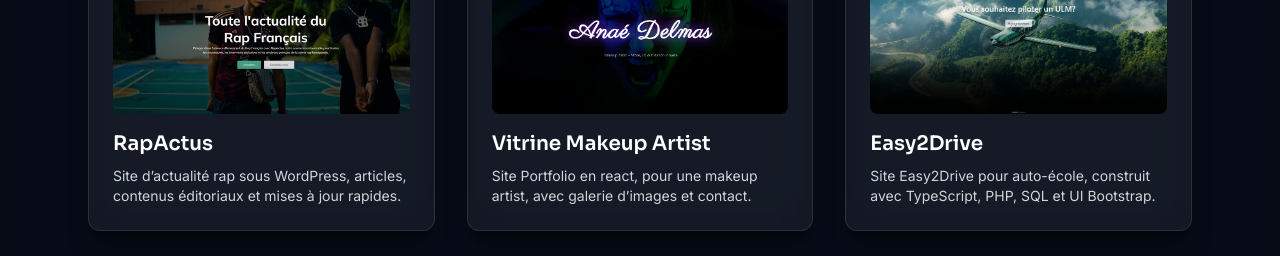
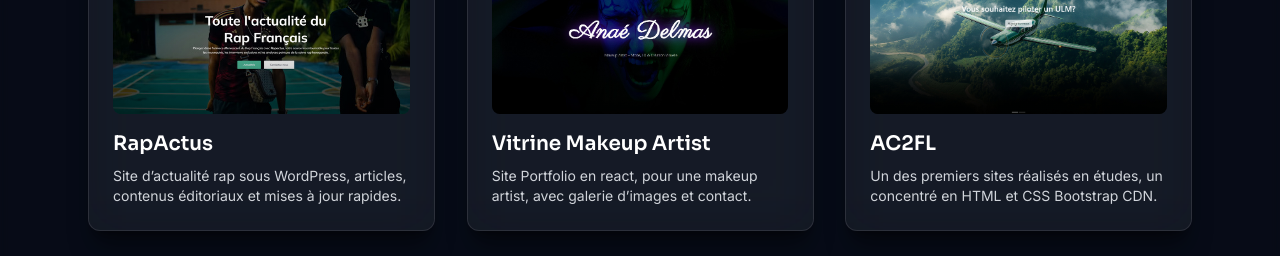
Before and after one commit to MarinVandelet/portfolio-marin, a React (Vite) app: page / in a window 1280 px wide. Shown: the part 1900-2156 px from the top of the page. Built offline with nearby package versions, Linux system fonts and the light colour scheme.

Commit message:
Update Projects.jsx

```diff
--- a/src/components/Projects.jsx
+++ b/src/components/Projects.jsx
@@ -48,9 +48,9 @@ export default function Projects() {
     },
     {
       id: 6,
-      title: "Easy2Drive",
+      title: "AC2FL",
       description:
-        "Site Easy2Drive pour auto-école, construit avec TypeScript, PHP, SQL et UI Bootstrap.",
+        "Un des premiers sites réalisés en études, un concentré en HTML et CSS Bootstrap CDN.",
       thumbnail: "/src/assets/projects/projet-6.jpg",
     },
   ];
```
